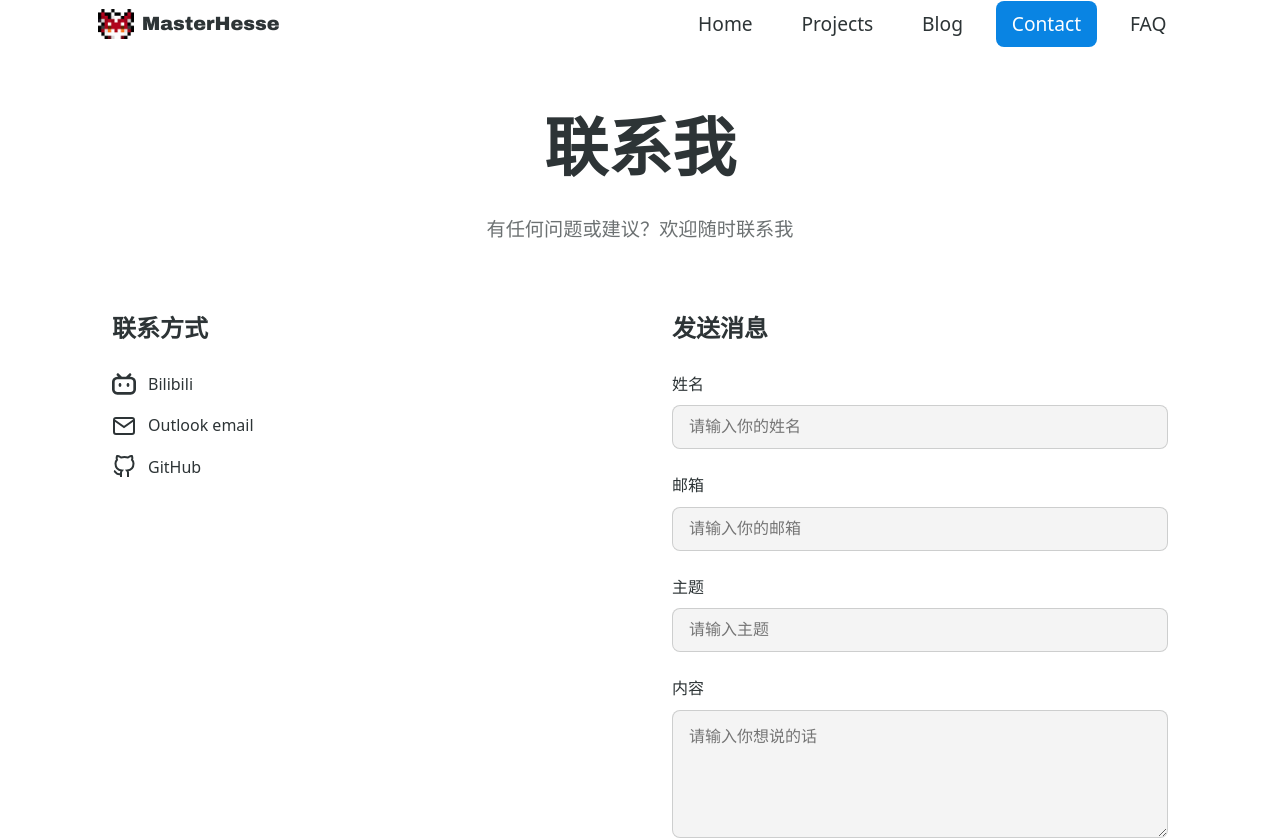
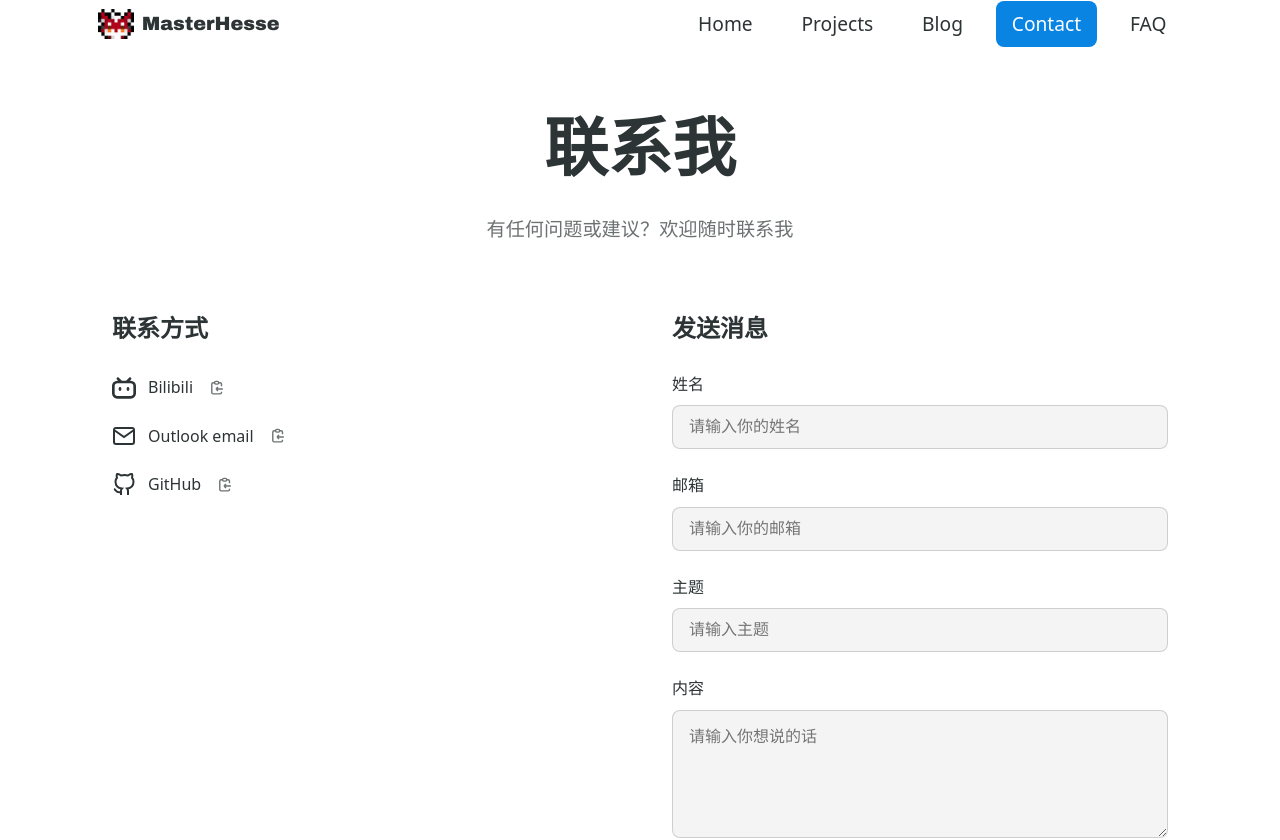
Before and after one commit to MasterHesse/MasterHesse.github.io, a Vue app: page /contact in a window 1280 px wide. Shown: the top 840 px of the page. Built offline with nearby package versions, Linux system fonts and the light colour scheme.

Commit message:
Add copy function to Contact Page

```diff
--- a/src/views/Contact.vue
+++ b/src/views/Contact.vue
@@ -1,5 +1,50 @@
 <script setup>
 import ContactForm from '../components/ContactForm.vue'
+import { ref } from 'vue'
+
+// 跟踪哪个链接刚刚被复制
+const copiedStates = ref({})
+
+const copyToClipboard = async (text, linkName) => {
+  try {
+    await navigator.clipboard.writeText(text)
+    // 设置复制状态
+    copiedStates.value[linkName] = true
+    // 1.5秒后重置状态
+    setTimeout(() => {
+      copiedStates.value[linkName] = false
+    }, 1500)
+  } catch (err) {
+    console.error('Failed to copy:', err)
+  }
+}
+
+const links = [
+  {
+    name: 'Bilibili',
+    url: 'https://space.bilibili.com/407512807',
+    copyText: 'space.bilibili.com/407512807',
+    icon: `<path d="M17.813 4.653h.854c1.51.054 2.769.578 3.773 1.574 1.004.995 1.524 2.249 1.56 3.76v7.36c-.036 1.51-.556 2.769-1.56 3.773s-2.262 1.524-3.773 1.56H5.333c-1.51-.036-2.769-.556-3.773-1.56S.036 18.858 0 17.347v-7.36c.036-1.511.556-2.765 1.56-3.76 1.004-.996 2.262-1.52 3.773-1.574h.774l-1.174-1.12a1.234 1.234 0 0 1-.373-.906c0-.356.124-.658.373-.907l.027-.027c.267-.249.573-.373.92-.373.347 0 .653.124.92.373L9.653 4.44c.071.071.134.142.187.213h4.267a.836.836 0 0 1 .16-.213l2.853-2.747c.267-.249.573-.373.92-.373.347 0 .662.151.929.4.267.249.391.551.391.907 0 .355-.124.657-.373.906L17.813 4.653zM5.333 7.24c-.746.018-1.373.276-1.88.773-.506.498-.769 1.13-.786 1.894v7.52c.017.764.28 1.395.786 1.893.507.498 1.134.756 1.88.773h13.334c.746-.017 1.373-.275 1.88-.773.506-.498.769-1.129.786-1.893v-7.52c-.017-.765-.28-1.396-.786-1.894-.507-.497-1.134-.755-1.88-.773H5.333zM8 11.107c.373 0 .684.124.933.373.25.249.383.569.4.96v1.173c-.017.391-.15.711-.4.96-.249.25-.56.374-.933.374s-.684-.125-.933-.374c-.25-.249-.383-.569-.4-.96V12.44c0-.373.129-.689.386-.947.258-.257.574-.386.947-.386zm8 0c.373 0 .684.124.933.373.25.249.383.569.4.96v1.173c-.017.391-.15.711-.4.96-.249.25-.56.374-.933.374s-.684-.125-.933-.374c-.25-.249-.383-.569-.4-.96V12.44c.017-.391.15-.711.4-.96.249-.249.56-.373.933-.373Z"/>`,
+    fill: 'currentColor',
+    stroke: 'none'
+  },
+  {
+    name: 'Outlook email',
+    url: 'mailto:mackenzieyip@outlook.com',
+    copyText: 'mackenzieyip@outlook.com',
+    icon: `<path d="M22 6c0-1.1-.9-2-2-2H4c-1.1 0-2 .9-2 2m20 0l-10 7L2 6m20 0v12c0 1.1-.9 2-2 2H4c-1.1 0-2-.9-2-2V6" />`,
+    fill: 'none',
+    stroke: 'currentColor'
+  },
+  {
+    name: 'GitHub',
+    url: 'https://github.com/masterhesse',
+    copyText: 'github.com/masterhesse',
+    icon: `<path d="M9 19c-5 1.5-5-2.5-7-3m14 6v-3.87a3.37 3.37 0 0 0-.94-2.61c3.14-.35 6.44-1.54 6.44-7A5.44 5.44 0 0 0 20 4.77 5.07 5.07 0 0 0 19.91 1S18.73.65 16 2.48a13.38 13.38 0 0 0-7 0C6.27.65 5.09 1 5.09 1A5.07 5.07 0 0 0 5 4.77a5.44 5.44 0 0 0-1.5 3.78c0 5.42 3.3 6.61 6.44 7A3.37 3.37 0 0 0 9 18.13V22" />`,
+    fill: 'none',
+    stroke: 'currentColor'
+  }
+]
 </script>
 
 <template>
@@ -17,9 +62,10 @@ import ContactForm from '../components/ContactForm.vue'
           <h2 class="contact__info-title">联系方式</h2>
 
           <ul class="contact__links">
-            <li class="contact__link-item">
+      <li v-for="link in links" :key="link.name" class="contact__link-item">
+        <div class="contact__link-wrapper">
           <a
-                href="https://space.bilibili.com/407512807"
+            :href="link.url"
             target="_blank"
             rel="noopener noreferrer"
             class="contact__link"
@@ -27,39 +73,44 @@ import ContactForm from '../components/ContactForm.vue'
             <svg
               class="contact__link-icon"
               viewBox="0 0 24 24"
-                    fill="currentColor"
-                    stroke="none"
+              :fill="link.fill"
+              :stroke="link.stroke"
+              stroke-width="2"
+              v-html="link.icon"
+            />
+            <span>{{ link.name }}</span>
+          </a>
+          <button
+            class="contact__copy-btn"
+            @click="copyToClipboard(link.copyText, link.name)"
+            :class="{ 'contact__copy-btn--copied': copiedStates[link.name] }"
+            :title="copiedStates[link.name] ? '已复制！' : '复制链接'"
           >
-                    <path d="M17.813 4.653h.854c1.51.054 2.769.578 3.773 1.574 1.004.995 1.524 2.249 1.56 3.76v7.36c-.036 1.51-.556 2.769-1.56 3.773s-2.262 1.524-3.773 1.56H5.333c-1.51-.036-2.769-.556-3.773-1.56S.036 18.858 0 17.347v-7.36c.036-1.511.556-2.765 1.56-3.76 1.004-.996 2.262-1.52 3.773-1.574h.774l-1.174-1.12a1.234 1.234 0 0 1-.373-.906c0-.356.124-.658.373-.907l.027-.027c.267-.249.573-.373.92-.373.347 0 .653.124.92.373L9.653 4.44c.071.071.134.142.187.213h4.267a.836.836 0 0 1 .16-.213l2.853-2.747c.267-.249.573-.373.92-.373.347 0 .662.151.929.4.267.249.391.551.391.907 0 .355-.124.657-.373.906L17.813 4.653zM5.333 7.24c-.746.018-1.373.276-1.88.773-.506.498-.769 1.13-.786 1.894v7.52c.017.764.28 1.395.786 1.893.507.498 1.134.756 1.88.773h13.334c.746-.017 1.373-.275 1.88-.773.506-.498.769-1.129.786-1.893v-7.52c-.017-.765-.28-1.396-.786-1.894-.507-.497-1.134-.755-1.88-.773H5.333zM8 11.107c.373 0 .684.124.933.373.25.249.383.569.4.96v1.173c-.017.391-.15.711-.4.96-.249.25-.56.374-.933.374s-.684-.125-.933-.374c-.25-.249-.383-.569-.4-.96V12.44c0-.373.129-.689.386-.947.258-.257.574-.386.947-.386zm8 0c.373 0 .684.124.933.373.25.249.383.569.4.96v1.173c-.017.391-.15.711-.4.96-.249.25-.56.374-.933.374s-.684-.125-.933-.374c-.25-.249-.383-.569-.4-.96V12.44c.017-.391.15-.711.4-.96.249-.249.56-.373.933-.373Z"/>
+            <svg
+              v-if="!copiedStates[link.name]"
+              class="contact__copy-icon"
+              viewBox="0 0 24 24"
+              fill="none"
+              stroke="currentColor"
+              stroke-width="2"
+            >
+              <path d="M8 4H6a2 2 0 00-2 2v12a2 2 0 002 2h10a2 2 0 002-2v-1M8 4a2 2 0 002 2h2a2 2 0 002-2M8 4a2 2 0 012-2h2a2 2 0 012 2m0 0h2a2 2 0 012 2v3m2 4H10m0 0l3-3m-3 3l3 3" />
             </svg>
-                <span>Bilibili</span>
-                </a>
-            </li>
-
-            <li class="contact__link-item">
-              <a
-                href="mailto:mackenzieyip@outlook.com"
-                class="contact__link"
+            <svg
+              v-else
+              class="contact__copy-icon"
+              viewBox="0 0 24 24"
+              fill="none"
+              stroke="currentColor"
+              stroke-width="2"
             >
-                <svg class="contact__link-icon" viewBox="0 0 24 24" fill="none" stroke="currentColor" stroke-width="2">
-                  <path d="M22 6c0-1.1-.9-2-2-2H4c-1.1 0-2 .9-2 2m20 0l-10 7L2 6m20 0v12c0 1.1-.9 2-2 2H4c-1.1 0-2-.9-2-2V6" />
+              <path d="M20 6L9 17l-5-5" />
             </svg>
-                <span>Outlook email</span>
-              </a>
-            </li>
-
-            <li class="contact__link-item">
-              <a
-                href="https://github.com/masterhesse"
-                target="_blank"
-                rel="noopener noreferrer"
-                class="contact__link"
-              >
-                <svg class="contact__link-icon" viewBox="0 0 24 24" fill="none" stroke="currentColor" stroke-width="2">
-                  <path d="M9 19c-5 1.5-5-2.5-7-3m14 6v-3.87a3.37 3.37 0 0 0-.94-2.61c3.14-.35 6.44-1.54 6.44-7A5.44 5.44 0 0 0 20 4.77 5.07 5.07 0 0 0 19.91 1S18.73.65 16 2.48a13.38 13.38 0 0 0-7 0C6.27.65 5.09 1 5.09 1A5.07 5.07 0 0 0 5 4.77a5.44 5.44 0 0 0-1.5 3.78c0 5.42 3.3 6.61 6.44 7A3.37 3.37 0 0 0 9 18.13V22" />
-                </svg>
-                <span>GitHub</span>
-              </a>
+            <span class="contact__copy-text" :class="{ 'contact__copy-text--visible': copiedStates[link.name] }">
+              已复制
+            </span>
+          </button>
+        </div>
       </li>
     </ul>
         </section>
@@ -151,6 +202,65 @@ import ContactForm from '../components/ContactForm.vue'
   flex-shrink: 0;
 }
 
+.contact__link-wrapper {
+  display: flex;
+  align-items: center;
+  gap: 0.5rem;
+  position: relative;
+}
+
+.contact__copy-btn {
+  display: flex;
+  align-items: center;
+  justify-content: center;
+  gap: 0.25rem;
+  padding: 0.5rem;
+  border: none;
+  background: transparent;
+  color: var(--text-color);
+  opacity: 0.7;
+  cursor: pointer;
+  transition: all 0.2s ease;
+  border-radius: 0.25rem;
+}
+
+.contact__copy-btn:hover {
+  opacity: 1;
+  background-color: color-mix(in srgb, var(--text-color) 10%, transparent);
+}
+
+.contact__copy-btn--copied {
+  color: #22c55e;
+  opacity: 1;
+  background-color: rgba(34, 197, 94, 0.1);
+}
+
+.contact__copy-icon {
+  width: 1.25em;
+  height: 1.25em;
+}
+
+.contact__copy-text {
+  position: absolute;
+  right: 0;
+  top: 50%;
+  transform: translate(calc(100% + 0.5rem), -50%);
+  font-size: 0.875rem;
+  background-color: var(--background-color);
+  color: var(--text-color);
+  padding: 0.25rem 0.5rem;
+  border-radius: 0.25rem;
+  white-space: nowrap;
+  opacity: 0;
+  pointer-events: none;
+  transition: all 0.2s ease;
+}
+
+.contact__copy-text--visible {
+  opacity: 1;
+  transform: translate(calc(100% + 1rem), -50%);
+}
+
 @media (max-width: 48em) {
   .contact__content {
     grid-template-columns: 1fr;
@@ -163,5 +273,31 @@ import ContactForm from '../components/ContactForm.vue'
   .contact__link {
     justify-content: center;
   }
+
+  .contact__link-wrapper {
+    justify-content: center;
+  }
+
+  .contact__copy-btn {
+    padding: 0.5rem;
+  }
+
+  .contact__copy-text {
+    position: fixed;
+    bottom: 2rem;
+    right: 50%;
+    top: auto;
+    transform: translateX(50%) translateY(1rem);
+    background-color: #000;
+    color: #fff;
+    padding: 0.5rem 1rem;
+    border-radius: 2rem;
+    font-size: 0.875rem;
+    box-shadow: 0 4px 6px -1px rgba(0, 0, 0, 0.1), 0 2px 4px -1px rgba(0, 0, 0, 0.06);
+  }
+
+  .contact__copy-text--visible {
+    transform: translateX(50%) translateY(0);
+  }
 }
 </style>
```
Lines whose indentation alone changed are shown as unchanged.
